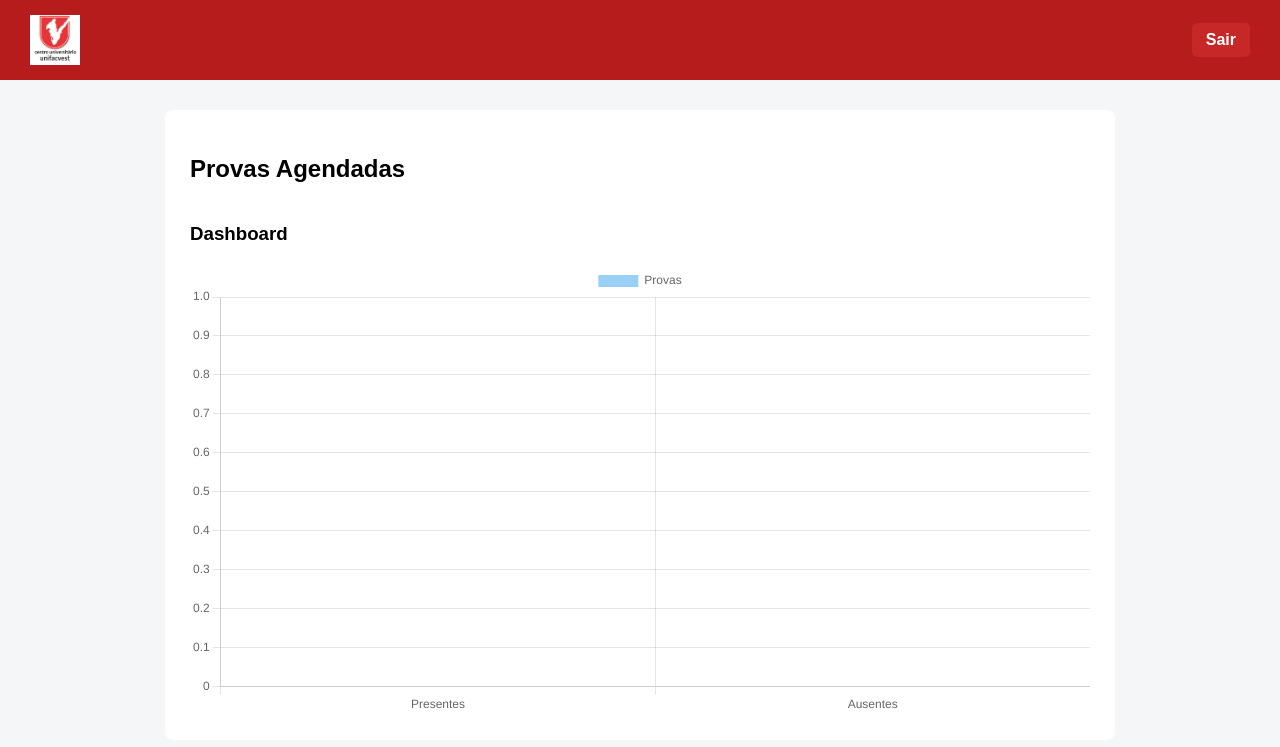
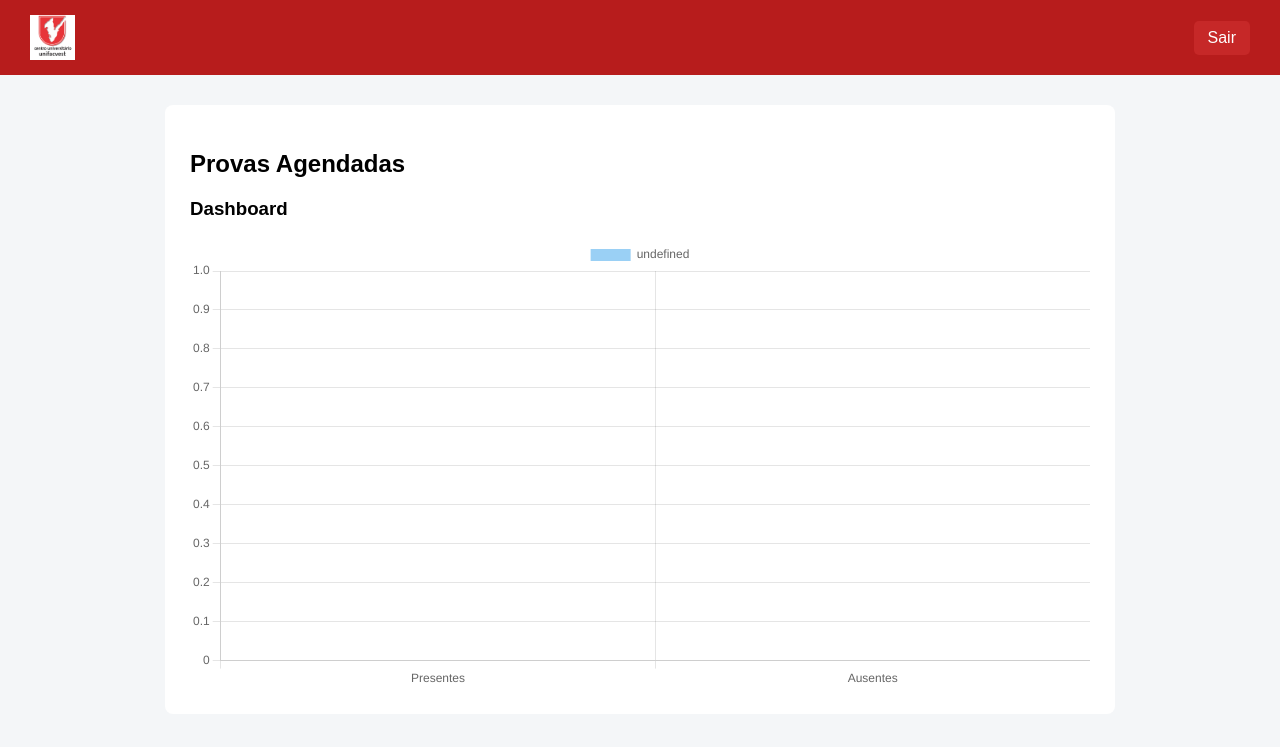
Before and after one commit to Cersousagit/agendamento-unifacvest, a Flask app: page /admin in a window 1280 px wide. Shown: the top 747 px of the page. Run offline with Flask 3, Linux system fonts and the light colour scheme.

Commit message:
Update admin.html

```diff
--- a/templates/admin.html
+++ b/templates/admin.html
@@ -2,28 +2,24 @@
 <html lang="pt-br">
 <head>
 <meta charset="UTF-8">
-<title>Painel Administrativo - UNIFACVEST</title>
+<title>Painel Administrativo</title>
 
 <style>
 body {
     margin:0;
-    font-family:Arial, sans-serif;
+    font-family:Arial;
     background:#f4f6f8;
 }
 
-/* HEADER */
 header {
     background:#b71c1c;
-    color:white;
     padding:15px 30px;
     display:flex;
     justify-content:space-between;
     align-items:center;
 }
 
-header img {
-    height:50px;
-}
+header img { height:45px; }
 
 header a {
     background:#c62828;
@@ -31,10 +27,8 @@ header a {
     padding:8px 14px;
     text-decoration:none;
     border-radius:5px;
-    font-weight:bold;
 }
 
-/* CONTAINER */
 .container {
     max-width:900px;
     margin:30px auto;
@@ -43,7 +37,6 @@ header a {
     border-radius:8px;
 }
 
-/* CARDS */
 .card {
     border:1px solid #ddd;
     padding:15px;
@@ -51,28 +44,14 @@ header a {
     margin-bottom:15px;
 }
 
-.presente {
-    color:green;
-    font-weight:bold;
-}
+.presente { color:green; font-weight:bold; }
 
-.btn-presenca {
+.btn {
     background:#2e7d32;
     color:white;
     padding:6px 12px;
     text-decoration:none;
     border-radius:4px;
-    display:inline-block;
-    margin-top:8px;
-}
-
-/* DASHBOARD */
-.dashboard {
-    margin-top:40px;
-}
-
-canvas {
-    margin-top:20px;
 }
 </style>
 </head>
@@ -95,38 +74,26 @@ canvas {
     Data: {{ a.data }} | Hora: {{ a.hora }}<br>
 
     {% if not a.presente %}
-            <a href="{{ url_for('presenca', id=a.id) }}" class="btn-presenca">
-                Marcar Presença
-            </a>
+        <a class="btn" href="{{ url_for('presenca', id=a.id) }}">Marcar Presença</a>
     {% else %}
         <div class="presente">✔ Presente</div>
     {% endif %}
 </div>
 {% endfor %}
 
-    <!-- DASHBOARD -->
-    <div class="dashboard">
 <h3>Dashboard</h3>
 <canvas id="grafico"></canvas>
-    </div>
 
 </div>
 
-<!-- Chart.js -->
 <script src="https://cdn.jsdelivr.net/npm/chart.js"></script>
 <script>
-const ctx = document.getElementById('grafico');
-
-new Chart(ctx, {
+new Chart(document.getElementById('grafico'), {
     type: 'bar',
     data: {
         labels: ['Presentes', 'Ausentes'],
         datasets: [{
-            label: 'Provas',
-            data: [
-                {{ total_presentes }},
-                {{ agendamentos|length - total_presentes }}
-            ]
+            data: [{{ total_presentes }}, {{ total_ausentes }}]
         }]
     }
 });
```
Lines whose indentation alone changed are shown as unchanged.
